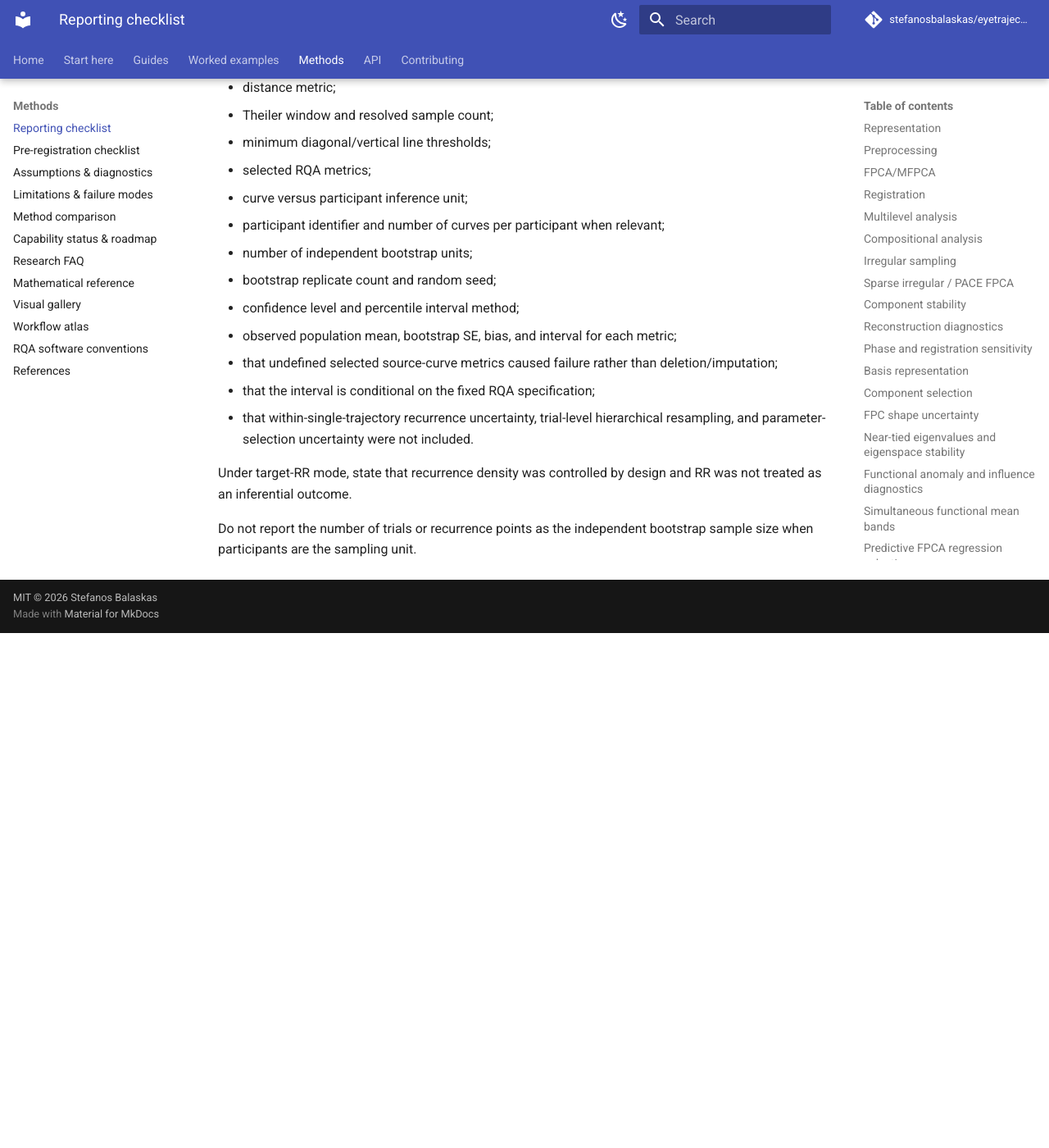
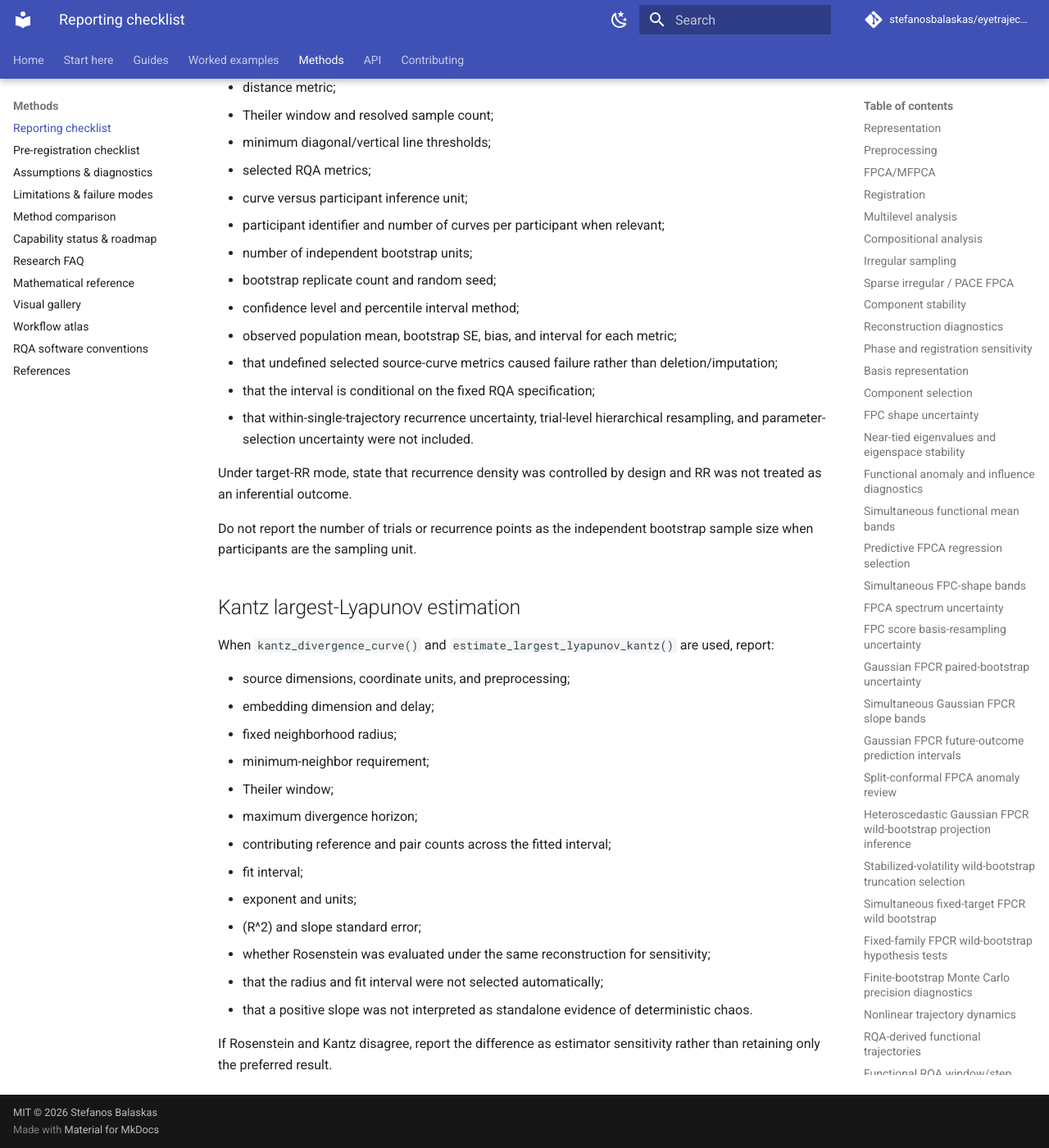
Before and after one commit to stefanosbalaskas/eyetrajectoriespy, an MkDocs documentation site: the page built from docs/methods/reporting.md, in a window 1280 px wide and 1400 px high, scrolled down 20435 px. Shown: the whole window at 82% size. Built offline with MkDocs 1.6.1 and Material for MkDocs 9.7.7, drawn with Linux system fonts in a browser that asks for light colours; comment, search, counter and statistics services are not loaded; before the commit the page ends 21207 px from its top, so only the background shows below that.

Commit message:
Add Kantz LLE reporting checklist

```diff
--- a/docs/methods/reporting.md
+++ b/docs/methods/reporting.md
@@ -639,3 +639,24 @@ When `bootstrap_rqa_metric_means()` is used, report:
 Under target-RR mode, state that recurrence density was controlled by design and RR was not treated as an inferential outcome.
 
 Do not report the number of trials or recurrence points as the independent bootstrap sample size when participants are the sampling unit.
+
+
+## Kantz largest-Lyapunov estimation
+
+When `kantz_divergence_curve()` and `estimate_largest_lyapunov_kantz()` are used, report:
+
+- source dimensions, coordinate units, and preprocessing;
+- embedding dimension and delay;
+- fixed neighborhood radius;
+- minimum-neighbor requirement;
+- Theiler window;
+- maximum divergence horizon;
+- contributing reference and pair counts across the fitted interval;
+- fit interval;
+- exponent and units;
+- (R^2) and slope standard error;
+- whether Rosenstein was evaluated under the same reconstruction for sensitivity;
+- that the radius and fit interval were not selected automatically;
+- that a positive slope was not interpreted as standalone evidence of deterministic chaos.
+
+If Rosenstein and Kantz disagree, report the difference as estimator sensitivity rather than retaining only the preferred result.
```
